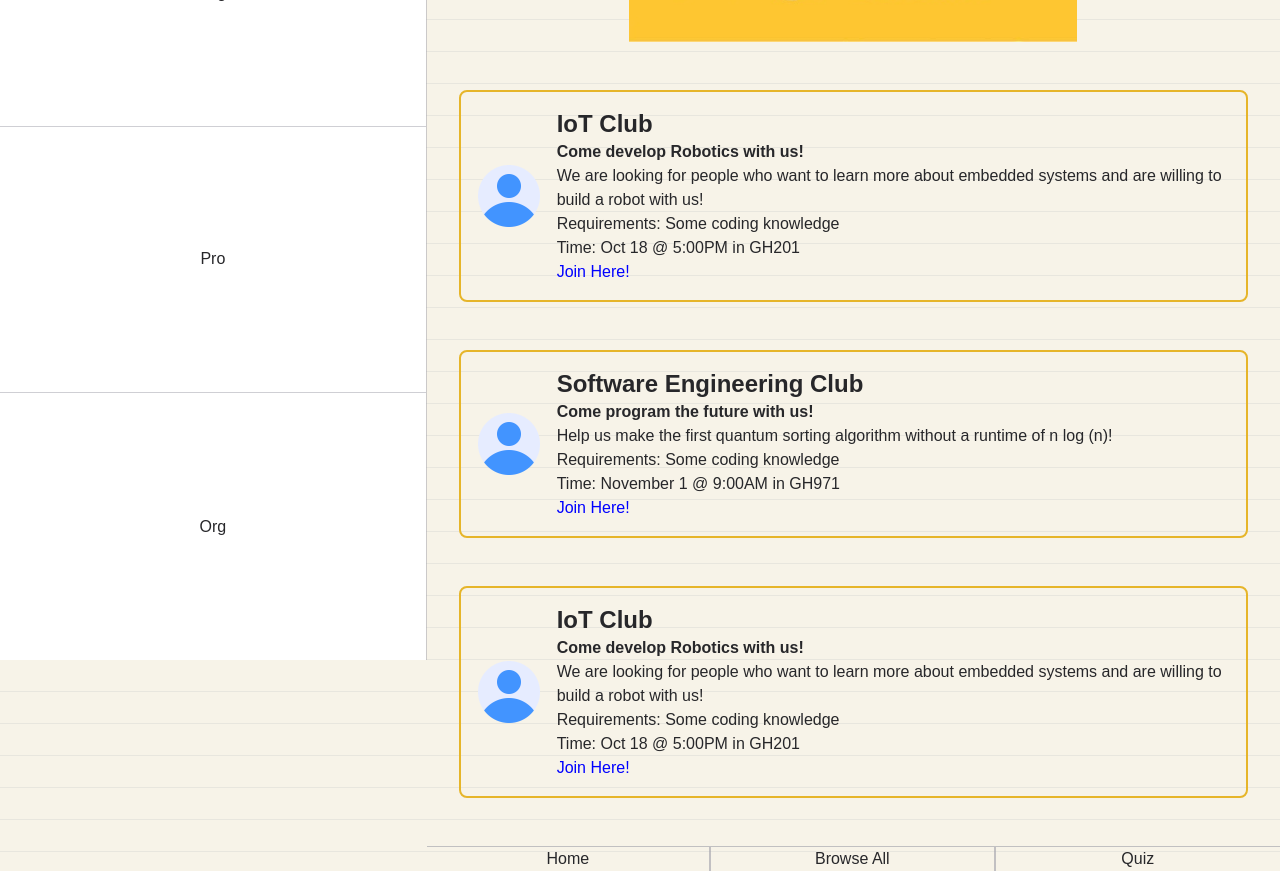
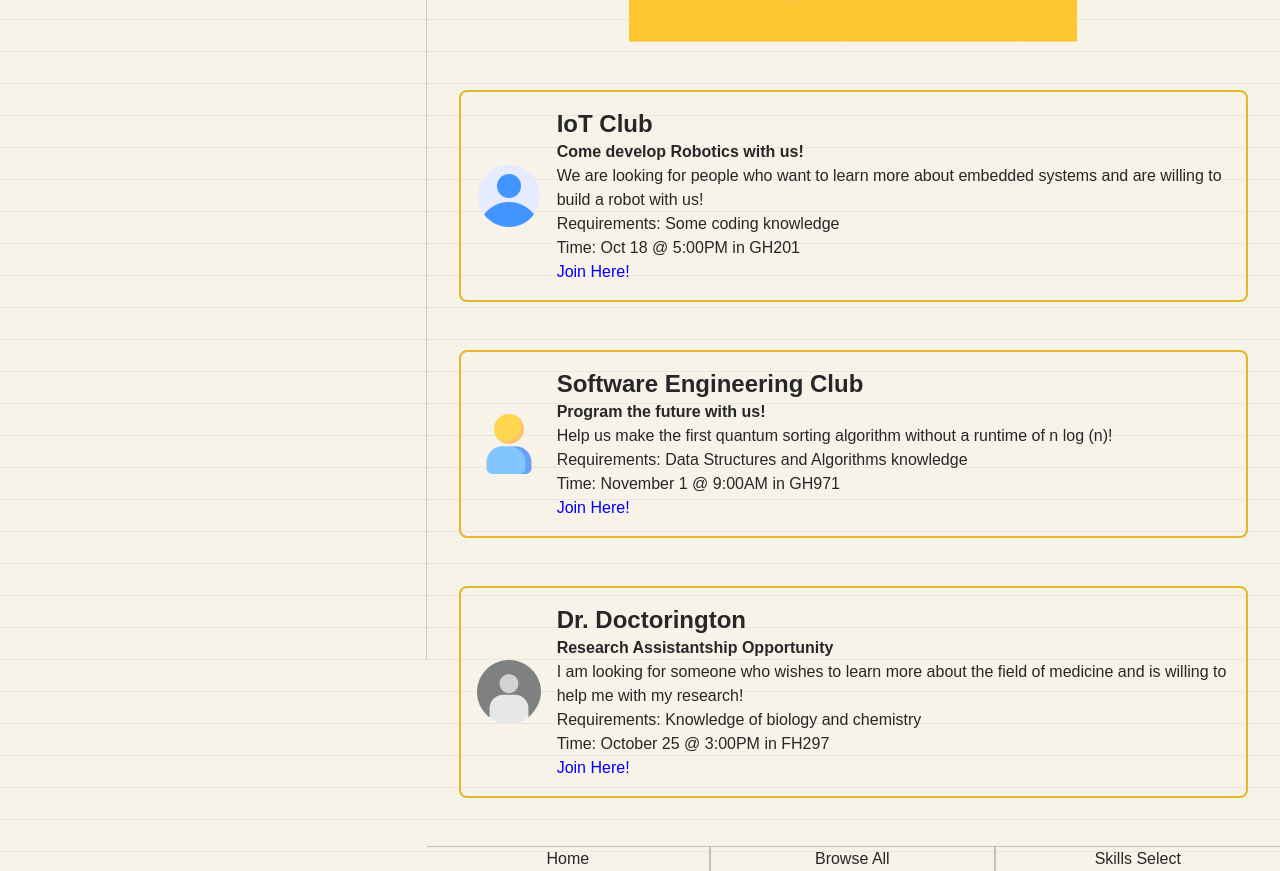
Before and after one commit to nlfeiler/NKU-Hackathon, a Next.js app in the folder nku-match/: page /dashboard in a window 1280 px wide. Shown: the part 140-1011 px from the top of the page. Built offline with nearby package versions, Linux system fonts and the light colour scheme.

Commit message:
Event adder

```diff
--- a/nku-match/app/blank_dashboard/page.tsx
+++ b/nku-match/app/blank_dashboard/page.tsx
@@ -58,6 +58,8 @@ export default function Home() {
 
                                     <h2>
                                         How about you add some skills and let the communications roll in?
+                                        <br/>
+                                        <a href="../skills_select" style={{color: "blue"}}> Skills Select</a>
                                     </h2>
                                 </div>
                             </div>
@@ -78,7 +80,7 @@ export default function Home() {
                                 className="flex items-center justify-center"
                                 onClick={() => router.push("../skills_select")}
                             >
-                                Quiz
+                                Skills Select
                             </button>
                         </div>
                     </nav>
--- a/nku-match/app/dashboard/page.tsx
+++ b/nku-match/app/dashboard/page.tsx
@@ -1,8 +1,63 @@
 "use client"
+
+import { useEffect, useState } from "react";
 import { useRouter } from "next/navigation";
 
 export default function Home() {
   const router = useRouter();
+  type Event = {
+    id: string;
+    title: string;
+    description: string;
+    requirements: string;
+    time: string;
+    location: string;
+  };
+  const [events, setEvents] = useState<Event[]>([]);
+  const [error, setError] = useState("");
+
+  useEffect(() => {
+    loadEvents();
+  }, []);
+
+  function loadEvents() {
+    try {
+      const stored = localStorage.getItem("myEvents");
+
+      if (stored) {
+        setEvents(JSON.parse(stored));
+      }
+    } catch (error) {
+      console.error("Failed to load events:", error);
+      setEvents([]);
+    }
+  }
+
+  function signupForEvent(eventInfo: Event) {
+    const alreadyAdded = events.some(
+      (event) => event.id === eventInfo.id
+    );
+
+    if (alreadyAdded) {
+      setError("You have already added this event.");
+      return;
+    }
+
+    setError("");
+
+    const updatedEvents = [...events, eventInfo];
+
+    setEvents(updatedEvents);
+    saveEvents(updatedEvents);
+  }
+
+  function saveEvents(eventsToSave: Event[]) {
+    try {
+      localStorage.setItem("myEvents", JSON.stringify(eventsToSave));
+    } catch (error) {
+      console.error("Failed to save events:", error);
+    }
+  }
 
   return (
     <div
@@ -16,19 +71,38 @@ export default function Home() {
     >
 
       <main className="min-h-screen">
-        <aside className="fixed left-0 top-0 h-screen w-1/3 border-r border-zinc-400/50">
-          <div className="flex h-full flex-col">
-            <button className="flex h-1/3 w-full items-center justify-center border-b border-zinc-400/50" style={{backgroundColor: "white"}}>
-              Org
-            </button>
+        <aside className="fixed left-0 top-0 h-screen w-1/3 overflow-y-auto border-r border-zinc-400/50">
+          <div className="flex-1 overflow-y-auto p-4">
+            {events.length === 0 ? (
+              <p className="text-center text-zinc-500">
+                No events added yet.
+              </p>
+            ) : (
+              <div className="space-y-4">
+                {events.map((event) => (
+                  <div
+                    key={event.id}
+                    className="rounded-lg border-2 border-[#E6B52A] p-4"
+                  >
+                    <h2 className="text-xl font-bold">
+                      {event.title}
+                    </h2>
 
-            <button className="flex h-1/3 w-full items-center justify-center border-b border-zinc-400/50" style={{backgroundColor: "white"}}>
-              Pro
-            </button>
+                    <p className="mt-1 text-sm">
+                      {event.description}
+                    </p>
 
-            <button className="flex h-1/3 w-full items-center justify-center" style={{backgroundColor: "white"}}>
-              Org
-            </button>
+                    <p className="mt-2 text-sm font-semibold">
+                      {event.time}
+                    </p>
+
+                    <p className="text-sm">
+                      {event.location}
+                    </p>
+                  </div>
+                ))}
+              </div>
+            )}
           </div>
         </aside>
 
@@ -75,8 +149,17 @@ export default function Home() {
                       Requirements: Some coding knowledge
                       <br />
                       Time: Oct 18 @ 5:00PM in GH201
-                      <br/>
-                      <a href="https://www.example.com" style={{color: "blue"}}>Join Here!</a>
+                      <br />
+                      <button style={{ color: "blue" }} onClick={() => signupForEvent({
+                        id: "iot-club",
+                        title: "IoT Club",
+                        description: "Come develop Robotics with us!",
+                        requirements: "Some coding knowledge",
+                        time: "Oct 18 @ 5:00PM",
+                        location: "GH201"
+                      })}>
+                        Join Here!
+                      </button>
                     </h5>
                   </div>
                 </div>
@@ -92,7 +175,7 @@ export default function Home() {
               >
                 <div className="flex items-center gap-4">
                   <img
-                    src="/default_user.png"
+                    src="/default_user2.png"
                     height={64}
                     width={64}
                     alt="Profile"
@@ -104,17 +187,26 @@ export default function Home() {
                     </h1>
 
                     <h2 className="text-1xl font-semibold">
-                      Come program the future with us!
+                      Program the future with us!
                     </h2>
 
                     <h5>
                       Help us make the first quantum sorting algorithm without a runtime of n log (n)!
                       <br />
-                      Requirements: Some coding knowledge
+                      Requirements: Data Structures and Algorithms knowledge
                       <br />
                       Time: November 1 @ 9:00AM in GH971
-                      <br/>
-                      <a href="https://www.example.com" style={{color: "blue"}}>Join Here!</a>
+                      <br />
+                      <button style={{ color: "blue" }} onClick={() => signupForEvent({
+                        id: "software-engineering-club",
+                        title: "Software Engineering Club",
+                        description: "Program the future with us!",
+                        requirements: "Data Structures and Algorithms knowledge",
+                        time: "November 1 @ 9:00AM",
+                        location: "GH971"
+                      })}>
+                        Join Here!
+                      </button>
                     </h5>
                   </div>
                 </div>
@@ -130,7 +222,7 @@ export default function Home() {
               >
                 <div className="flex items-center gap-4">
                   <img
-                    src="/default_user.png"
+                    src="/default_user3.png"
                     height={64}
                     width={64}
                     alt="Profile"
@@ -138,21 +230,30 @@ export default function Home() {
 
                   <div>
                     <h1 className="text-2xl font-semibold">
-                      IoT Club
+                      Dr. Doctorington
                     </h1>
 
                     <h2 className="text-1xl font-semibold">
-                      Come develop Robotics with us!
+                      Research Assistantship Opportunity
                     </h2>
 
                     <h5>
-                      We are looking for people who want to learn more about embedded systems and are willing to build a robot with us!
+                      I am looking for someone who wishes to learn more about the field of medicine and is willing to help me with my research!
                       <br />
-                      Requirements: Some coding knowledge
+                      Requirements: Knowledge of biology and chemistry
                       <br />
-                      Time: Oct 18 @ 5:00PM in GH201
-                      <br/>
-                      <a href="https://www.example.com" style={{color: "blue"}}>Join Here!</a>
+                      Time: October 25 @ 3:00PM in FH297
+                      <br />
+                      <button style={{ color: "blue" }} onClick={() => signupForEvent({
+                        id: "research-assistantship",
+                        title: "Research Assistantship Opportunity",
+                        description: "I am looking for someone who wishes to learn more about the field of medicine and is willing to help me with my research!",
+                        requirements: "Knowledge of biology and chemistry",
+                        time: "October 25 @ 3:00PM",
+                        location: "FH297"
+                      })}>
+                        Join Here!
+                      </button>
                     </h5>
                   </div>
                 </div>
@@ -163,7 +264,7 @@ export default function Home() {
 
           <nav className="border-t border-zinc-400/60">
             <div className="grid h-full grid-cols-3 divide-x-2 divide-zinc-400/60">
-              <button className="flex items-center justify-center">
+              <button className="flex items-center justify-center" onClick={() => router.push("../dashboard")}>
                 Home
               </button>
 
@@ -175,7 +276,7 @@ export default function Home() {
                 className="flex items-center justify-center"
                 onClick={() => router.push("../skills_select")}
               >
-                Quiz
+                Skills Select
               </button>
             </div>
           </nav>
--- a/nku-match/app/skills_select/page.tsx
+++ b/nku-match/app/skills_select/page.tsx
@@ -91,7 +91,6 @@ export default function SkillSelect() {
     >
       <main className="mx-auto flex h-full max-w-5xl">
 
-        {/* Left column: category filter */}
         <aside className="w-44 overflow-y-auto border-r border-zinc-400/50 p-3">
           <div className="flex flex-col gap-2 pt-8">
             <h2 className="pb-2 text-center text-sm font-semibold uppercase tracking-wide">
@@ -121,16 +120,10 @@ export default function SkillSelect() {
 
           <div className="flex min-h-0 flex-1 flex-col px-8 py-8">
 
-            {/* Title row */}
             <div className="flex items-center justify-between pb-6">
               <h1 className="text-3xl font-semibold">Skill Select</h1>
-              <button className="flex items-center gap-2 rounded-full border-2 border-zinc-500 px-3 py-1">
-                <img src="/default_user.png" height={28} width={28} alt="Account" />
-                Account
-              </button>
             </div>
 
-            {/* Search */}
             <input
               type="text"
               value={search}
@@ -141,7 +134,6 @@ export default function SkillSelect() {
 
             <div className="flex min-h-0 flex-1 gap-6">
 
-              {/* Middle column: skills to pick from (scrolls inside itself) */}
               <div
                 className="flex min-h-0 flex-1 flex-col bg-[#f7f3e8]"
                 style={cardStyle}
@@ -175,7 +167,6 @@ export default function SkillSelect() {
                 </div>
               </div>
 
-              {/* Right column: My Skills (also scrolls inside itself) */}
               <div
                 className="flex max-h-full w-56 flex-col self-start bg-[#f7f3e8]"
                 style={cardStyle}
@@ -228,11 +219,22 @@ export default function SkillSelect() {
             </div>
           </div>
 
-          <nav className="border-t border-zinc-400/60 p-4">
-            <div className="flex justify-around">
-              <button onClick={() => router.push("../dashboard")}>Home</button>
-              <button>Browse All</button>
-              <button>Quiz</button>
+          <nav className="border-t border-zinc-400/60">
+            <div className="grid h-full grid-cols-3 divide-x-2 divide-zinc-400/60">
+              <button className="flex items-center justify-center" onClick={() => router.push("../dashboard")}>
+                Home
+              </button>
+
+              <button className="flex items-center justify-center">
+                Browse All
+              </button>
+
+              <button
+                className="flex items-center justify-center"
+                onClick={() => router.push("../skills_select")}
+              >
+                Skills Select
+              </button>
             </div>
           </nav>
         </section>
```
Also changed, not shown: nku-match/public/default_user2.png (added), nku-match/public/default_user3.png (added).
